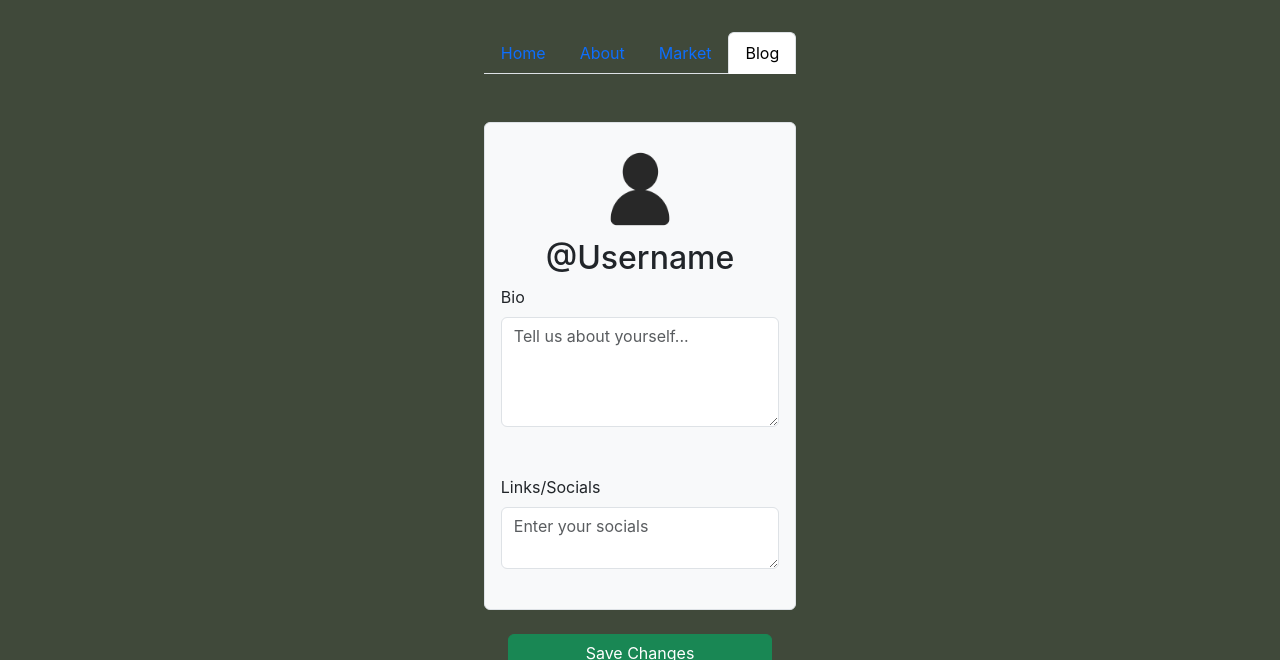
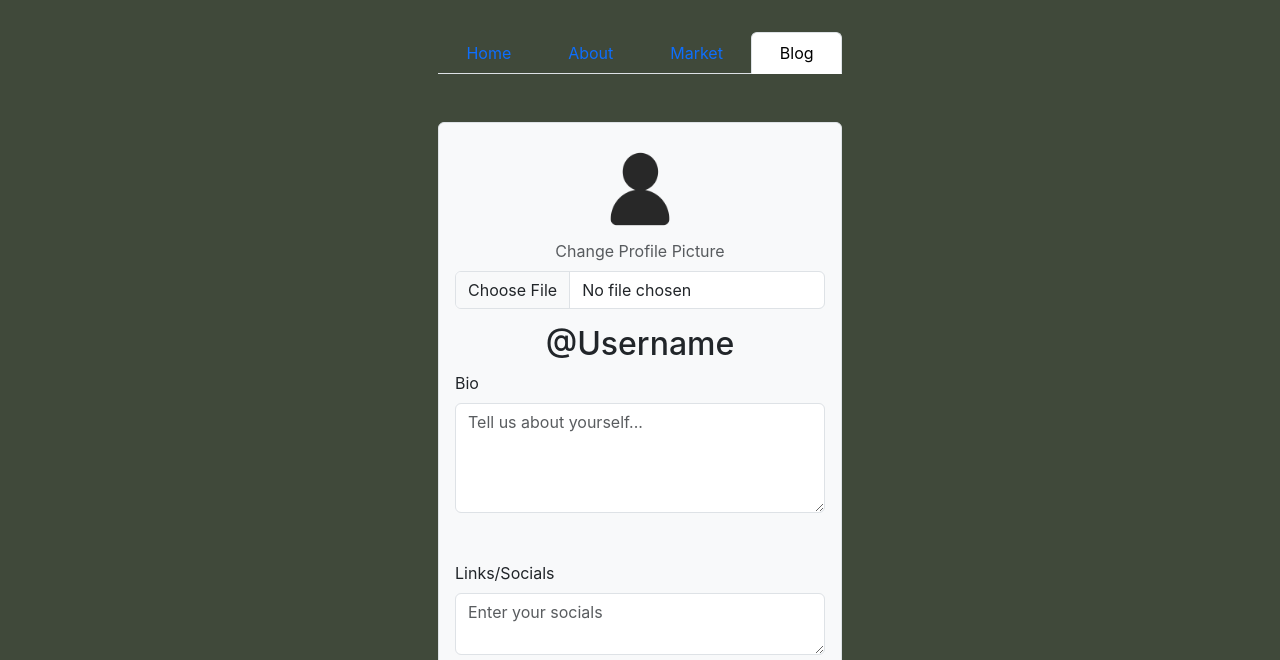
Before and after one commit to NowahS/ReHarvestApp, a React (Vite) app in the folder ReHarvest/: page /userprofile in a window 1280 px wide. Both pictures are taken after a click on the button "Edit Profile". Shown: the top 660 px of the page. Built offline with nearby package versions, Linux system fonts and the light colour scheme; no server answers.

Commit message:
update file

```diff
--- a/ReHarvest/src/firebasePosts.js
+++ b/ReHarvest/src/firebasePosts.js
@@ -1,7 +1,7 @@
 import { collection, addDoc, serverTimestamp } from "firebase/firestore";
 import { db, auth } from "./firebase";
 
-export const uploadPost = async (title, content) => {
+export const uploadPost = async (title, content = "") => {
   const user = auth.currentUser;
 
   if (!user) {
--- a/ReHarvest/src/pages/Home.jsx
+++ b/ReHarvest/src/pages/Home.jsx
@@ -8,6 +8,7 @@ import { collection, getDocs, query, orderBy } from "firebase/firestore";
 
 function Home(){
     const [posts, setPosts] = useState([]);
+
     const showPosts = async () => {
       try{
         const postsCollection = collection(db, "posts");
@@ -96,7 +97,7 @@ function Home(){
       <Button
         variant="warning"
         size="lg"
-        onClick={handleKeto}
+        onClick={handleVegan}
       >
         Keto
       </Button>
@@ -145,6 +146,6 @@ function Home(){
         </>
 
 
-    )
+    );
 }
 export default Home
--- a/ReHarvest/src/userProfile.jsx
+++ b/ReHarvest/src/userProfile.jsx
@@ -6,25 +6,31 @@ import Form from 'react-bootstrap/Form';
 import Button from 'react-bootstrap/Button';
 import ProfilePicture from "./assets/profileIcon.png";
 import Nav from "react-bootstrap/Nav";
+import Card from 'react-bootstrap/Card';
+import { FormLabel } from 'react-bootstrap';
 
 const UserProfile = () => {
     const [query, setQuery] = useState('');
     const [showAddPost, setShowAddPost] = useState(false);
-    const [addPost, setAddPost] = useState({ title: "", content: "" });
+    const [addPost, setAddPost] = useState({ title: "", content: ""});
     const [posts, setPosts] = useState([]);
+
+    const [profileImage, setProfileImage] = useState(ProfilePicture);
+    const [newProfileFile, setNewProfileFile] = useState(null);
 
     const handleAddPost = async (e) => {
         e.preventDefault();
         try {
             await uploadPost(addPost.title, addPost.content);
-            setPosts([...post, addPost]);
+            setPosts([...posts, addPost]);
             setAddPost({ title: "", content: "" });
             setShowAddPost(false);
         }
         catch (error){
-            console.log(error)
+            console.log(error);
         }
-    }
+    };
+
     const [profileData, setProfileData] = useState({
         username: 'Username',
         bio: '',
@@ -40,9 +46,21 @@ const UserProfile = () => {
         }));
     };
 
+    const handleImageChange = (e) => {
+        const file = e.target.files[0];
+        if (file){
+            setNewProfileFile(file);
+            const imageURL = URL.createObjectURL(file);
+            setProfileImage(imageURL);
+        }
+    };
+
     const handleEditSave = () => {
         if (isEditing) {
             console.log('Profile Saved:', profileData);
+            if (newProfileFile) {
+                console.log('New file detected for upload:', newProfileFile.name);
+            }
         }
         setIsEditing(!isEditing);
     };
@@ -67,12 +85,24 @@ const UserProfile = () => {
 
             <div className="post-container mt-4 p-3 border rounded bg-light">
                 <Image
-                    src={ProfilePicture}
+                    //src={ProfilePicture}
+                    src={profileImage}
                     alt="Profile Picture"
                     roundedCircle
                     className="profile-image"
                     style={{ width: '100px', height: '100px', objectFit: 'cover' }}
                 />
+
+                {isEditing && (
+                    <Form.Group controlId="formFile" className="mb-3" >
+                        <FormLabel className="text-muted">Change Profile Picture</FormLabel>
+                        <Form.Control
+                            type="file"
+                            accept="image/*"
+                            onChange={handleImageChange}
+                        />
+                    </Form.Group>
+                )}
 
                 <h2 className="profile-username">@{profileData.username}</h2>
 
@@ -121,12 +151,13 @@ const UserProfile = () => {
                 <Button onClick={() => setShowAddPost(!showAddPost)}>+ Add Post</Button>
 
                 {showAddPost && (
-                    <Form onSubmit = {handleAddPost}>
-                        <Form.Control type="text" placeholder = "Title" value = {addPost.title} onChange = {(e) => setAddPost({...addPost, title: e.target.value})}/>
-                        <Form.Control as="textarea" placeholder = "Content" value = {addPost.content} onChange = {(e) => setAddPost({...addPost, content: e.target.value})}/>
-                        <Button type="submit">Submit</Button>
+                    <Form onSubmit={handleAddPost}>
+                        <Form.Control type="text" placeholder="Title" className="mb-2" value={addPost.title} onChange={(e) => setAddPost({ ...addPost, title: e.target.value })} required/>
+                        <Form.Control as="textarea" placeholder="Content" className="mb-2" value={addPost.content} onChange={(e) => setAddPost({ ...addPost, content: e.target.value })}/>
+                        <Button type="submit" variant="success">Submit</Button>
                     </Form>
-                )}
+            )}
+
             </div>
 
             <h2 className="w-100 text-white mt-4">Your Blog Posts</h2>
```
